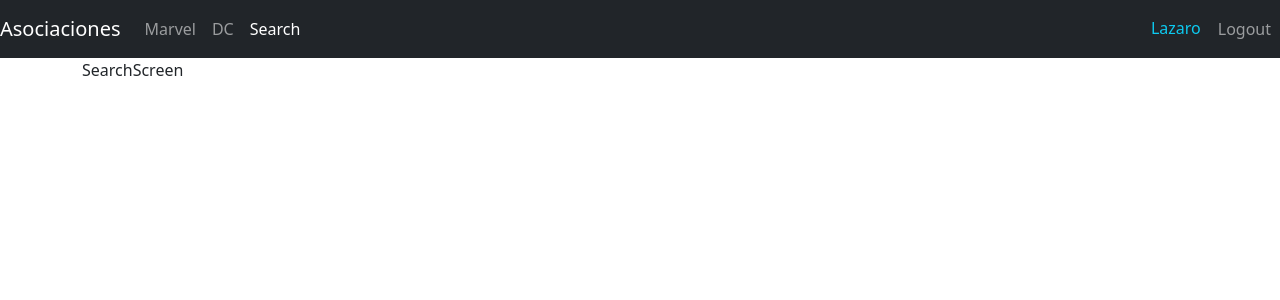
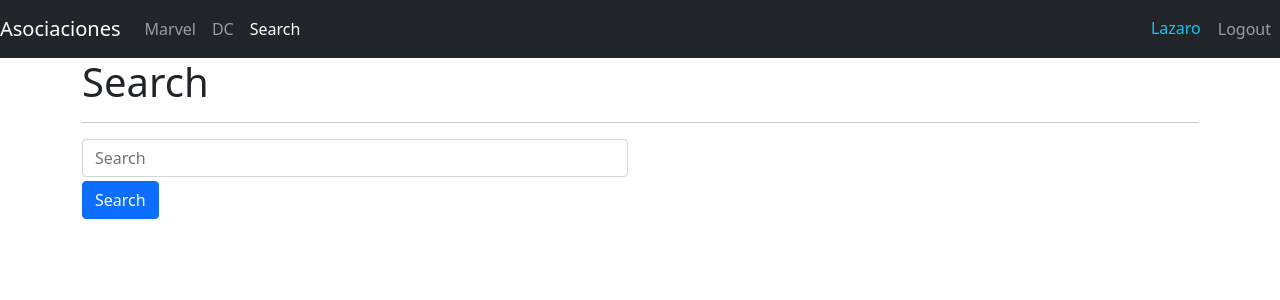
Before and after one commit to madhatter9352/heros-app-2, a React (Create React App) app: page /search in a window 1280 px wide. Shown: the top 300 px of the page. Built offline with nearby package versions, Linux system fonts and the light colour scheme.

Commit message:
Annadiendo pantalla para la busqueda

```diff
--- a/src/components/search/SearchScreen.js
+++ b/src/components/search/SearchScreen.js
@@ -2,6 +2,32 @@ import React from 'react';
 
 export const SearchScreen = () => {
   return (
-    <div>SearchScreen</div>
+    <div>
+      <h1>Search</h1>
+      <hr />
+
+      <div className="row">
+        <div className="col-sm-6">
+          <form>
+            <div className="form-group">
+              <input
+                type="text"
+                className="form-control"
+                id="search"
+                placeholder="Search"
+                name="search"
+              />
+
+              <button
+              type="submit"
+              className="btn btn-primary mt-1"
+              >
+                Search
+              </button>
+            </div>
+          </form>
+        </div>
+      </div>
+    </div>
   );
 };
```
